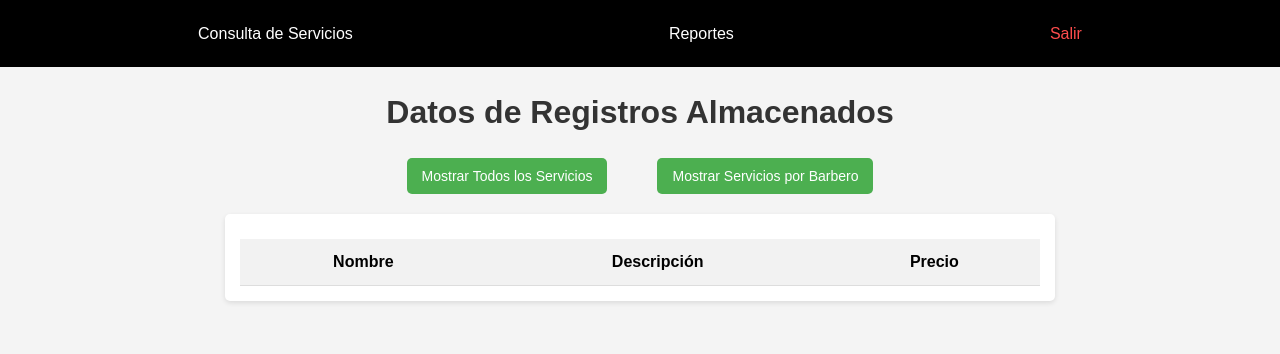
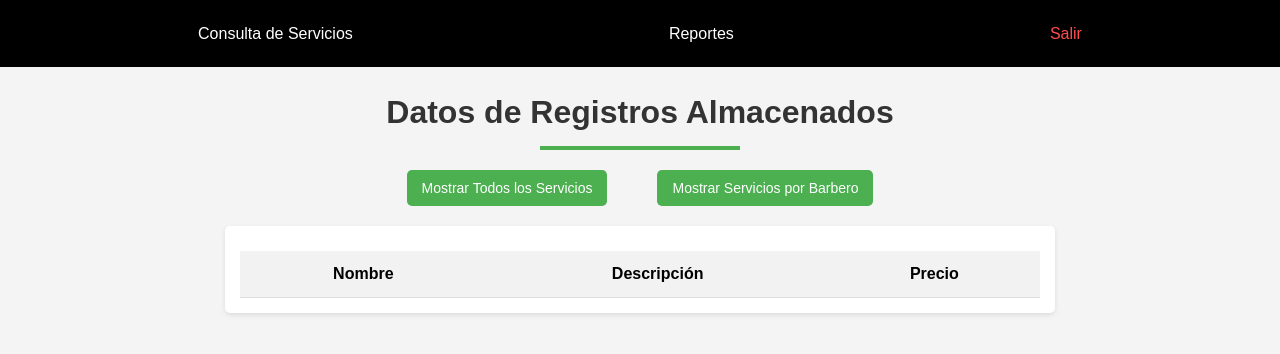
Before and after one commit to Luisda1101/BarberiaGOAT, a website: page html/pagSupl.html in a window 1280 px wide. Drawn offline with Linux system fonts and the light colour scheme; some packages are replaced by stand-ins of ours; a script that the page names is missing.

Commit message:
add package-lock.json y after a h1

```diff
--- a/css/styleconsulta.css
+++ b/css/styleconsulta.css
@@ -48,6 +48,15 @@ h1 {
     color: #333;
     text-align: center;
     margin: 20px 0;
+}
+
+h1::after {
+    content: "";
+    display: block;
+    width: 200px;
+    height: 4px;
+    background-color: #4CAF50;
+    margin: 8px auto 15px;
 }
 
 .buttons {
--- /dev/null
+++ b/package.json
@@ -0,0 +1,5 @@
+{
+  "dependencies": {
+    "bootstrap": "^5.3.3"
+  }
+}
```
Also changed, not shown: 1 other file.
